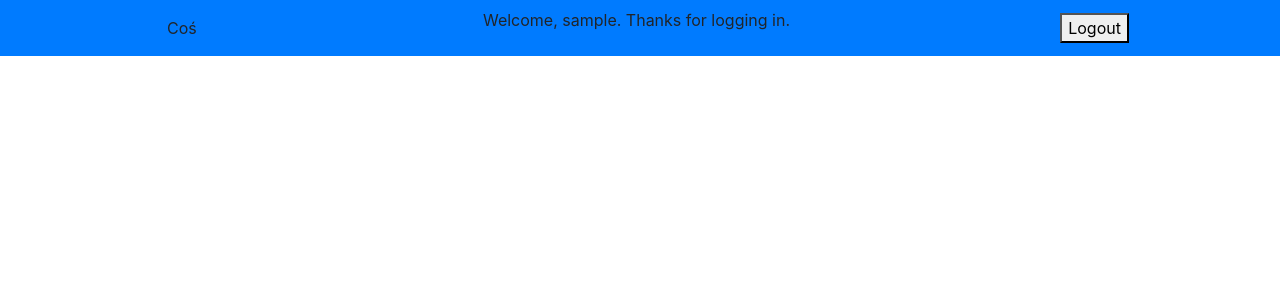
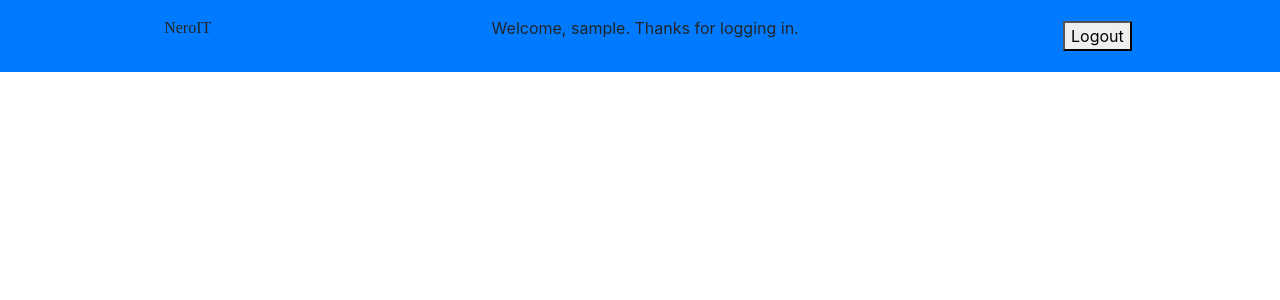
Before and after one commit to nero2310/KitchenRecpiesApp, a Django app: page /recipes/ in a window 1280 px wide. Shown: the top 300 px of the page. Run offline with Django 3.2, Linux system fonts and the light colour scheme; the visitor is signed in with stand-in values (Sample User, id 1); data that the repository does not hold is empty; some libraries are stand-ins or nearby versions.

Commit message:
Change navbar logo font

```diff
--- a/templates/base.html
+++ b/templates/base.html
@@ -17,7 +17,7 @@
 {% block navbar %}
     <nav class="navbar navbar-expand-lg navbar-dark bg-primary justify-content-around">
     <div class="navbar brand">
-        Coś
+        <p style="font-family:Times New Roman">NeroIT</p>
     </div>
     {% if user.is_authenticated %}
         <p>Welcome, {{ user.get_username }}. Thanks for logging in.</p>
```
